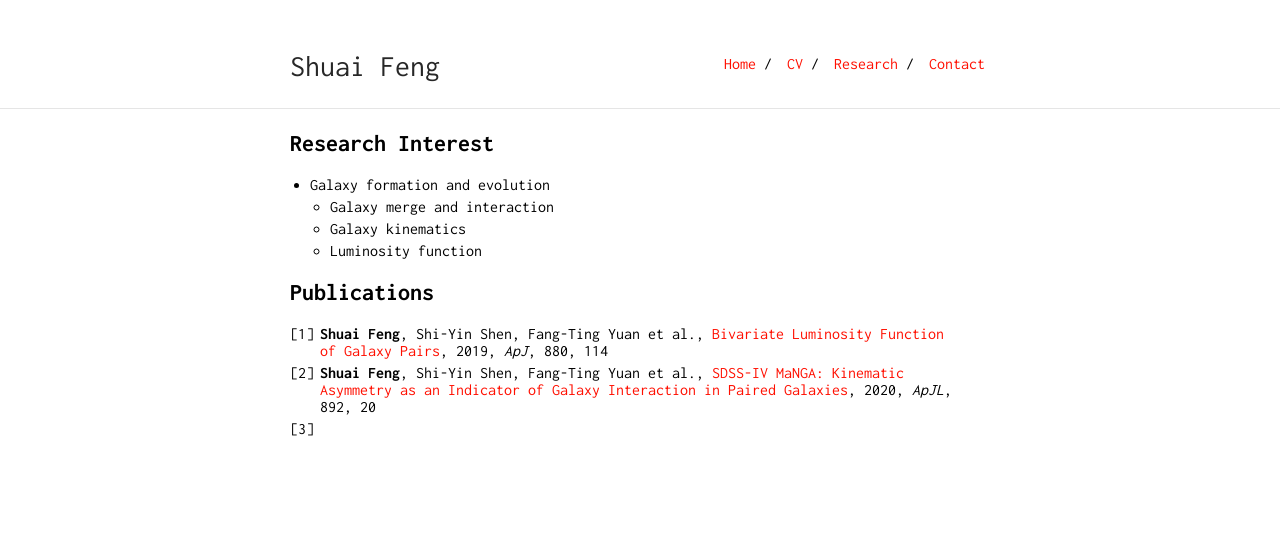
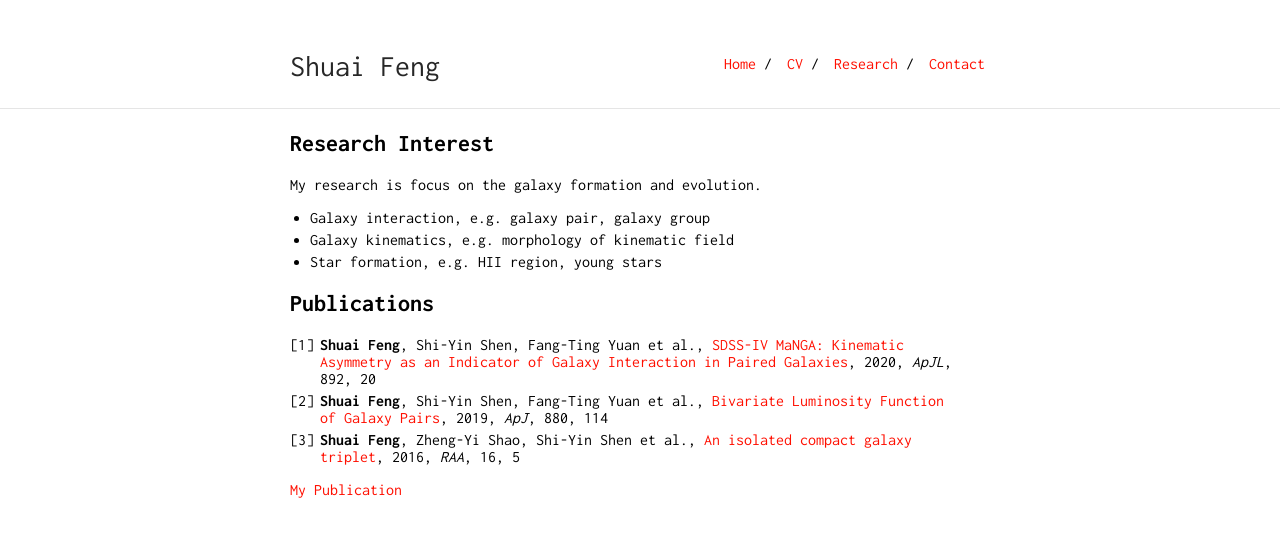
Before and after one commit to fengshuai0210/fengshuai0210.github.io, a Jekyll site: the page built from research.md, in a window 1280 px wide. Shown: the top 537 px of the page. Built offline with Jekyll 4.4.1, drawn with Linux system fonts in a browser that asks for light colours; our own code applies the rules of GitHub Pages for plain Markdown files.

Commit message:
Update research.md

```diff
--- a/research.md
+++ b/research.md
@@ -5,13 +5,15 @@ is_research: true
 
 ## Research Interest
 
-- Galaxy formation and evolution
-  - Galaxy merge and interaction
-  - Galaxy kinematics
-  - Luminosity function
+My research is focus on the galaxy formation and evolution.
+- Galaxy interaction, e.g. galaxy pair, galaxy group
+- Galaxy kinematics, e.g. morphology of kinematic field
+- Star formation, e.g. HII region, young stars
 
 ## Publications
 
-1. **Shuai Feng**, Shi-Yin Shen, Fang-Ting Yuan et al., [Bivariate Luminosity Function of Galaxy Pairs](https://ui.adsabs.harvard.edu/abs/2019ApJ...880..114F/abstract), 2019, *ApJ*, 880, 114
-2. **Shuai Feng**, Shi-Yin Shen, Fang-Ting Yuan et al., [SDSS-IV MaNGA: Kinematic Asymmetry as an Indicator of Galaxy Interaction in Paired Galaxies](https://ui.adsabs.harvard.edu/abs/2020ApJ...892L..20F/abstract), 2020, *ApJL*, 892, 20
-3.
+1. **Shuai Feng**, Shi-Yin Shen, Fang-Ting Yuan et al., [SDSS-IV MaNGA: Kinematic Asymmetry as an Indicator of Galaxy Interaction in Paired Galaxies](https://ui.adsabs.harvard.edu/abs/2020ApJ...892L..20F/abstract), 2020, *ApJL*, 892, 20
+2. **Shuai Feng**, Shi-Yin Shen, Fang-Ting Yuan et al., [Bivariate Luminosity Function of Galaxy Pairs](https://ui.adsabs.harvard.edu/abs/2019ApJ...880..114F/abstract), 2019, *ApJ*, 880, 114
+3. **Shuai Feng**, Zheng-Yi Shao, Shi-Yin Shen et al., [An isolated compact galaxy triplet](https://ui.adsabs.harvard.edu/abs/2016RAA....16...72F/abstract), 2016, *RAA*, 16, 5
+
+[My Publication](https://ui.adsabs.harvard.edu/user/libraries/Q_B15QrhSuyevVM7sqkXPQ)
```
